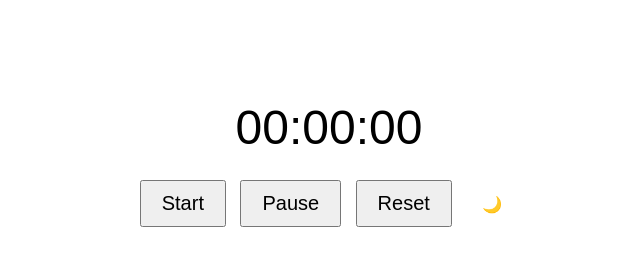
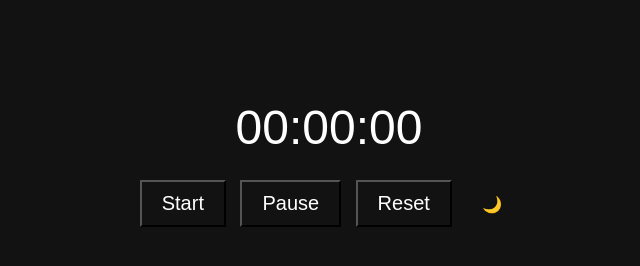
Before and after one commit to NangmanHunter/Clock, a plain HTML site: page index.html in a window 1280 px wide. Shown: the whole page, without its empty margins (311-951 px from the left). Drawn offline with Linux system fonts and the light colour scheme.

Commit message:
DarkmodeDefault

```diff
--- a/index.html
+++ b/index.html
@@ -154,6 +154,8 @@ Date.now()
     <button id="toggle-btn" onclick="toggleDarkMode()">🌙</button>
   `);
 
+
+  document.body.classList.toggle('dark-mode');
   function toggleDarkMode() {
     document.body.classList.toggle('dark-mode');
 
```
Also changed, not shown: 2 other files.
